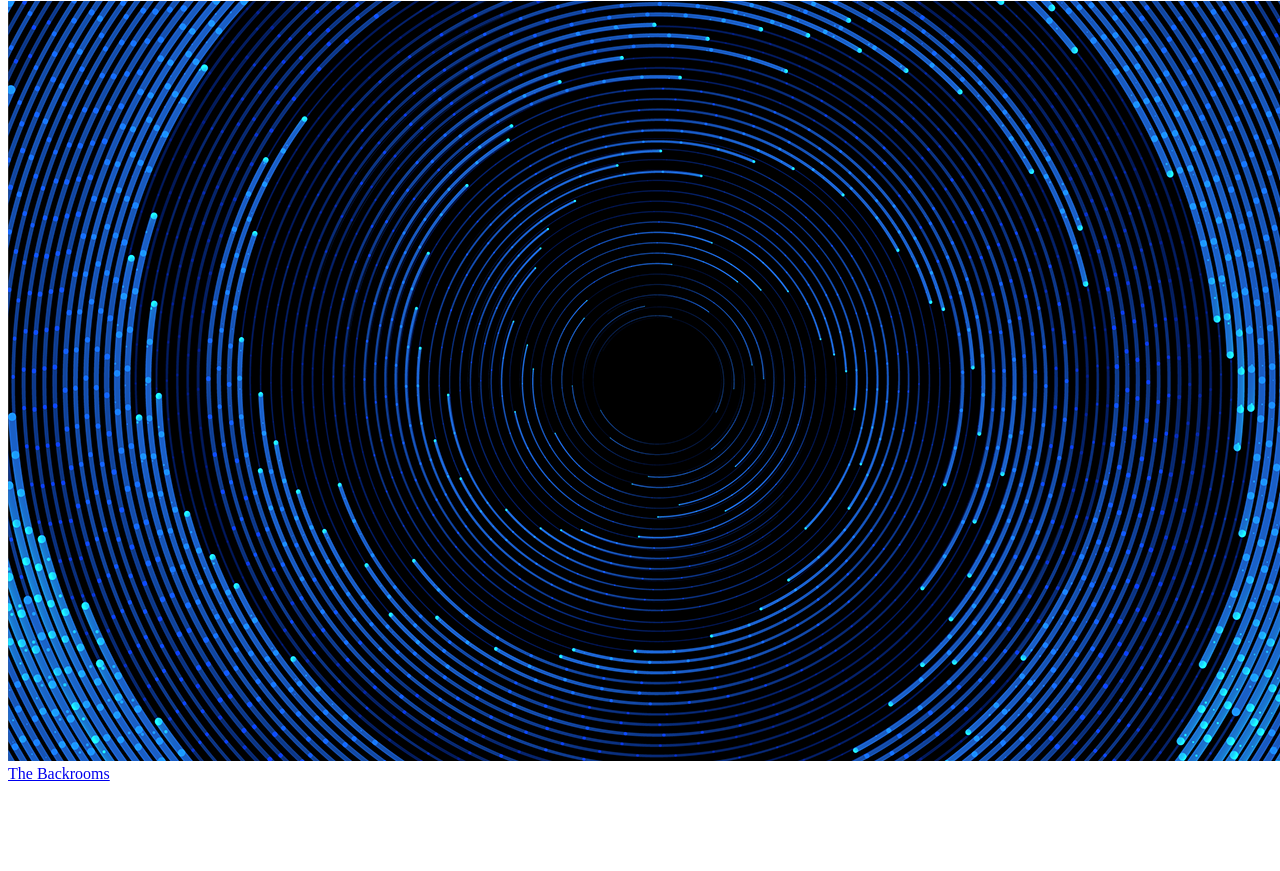
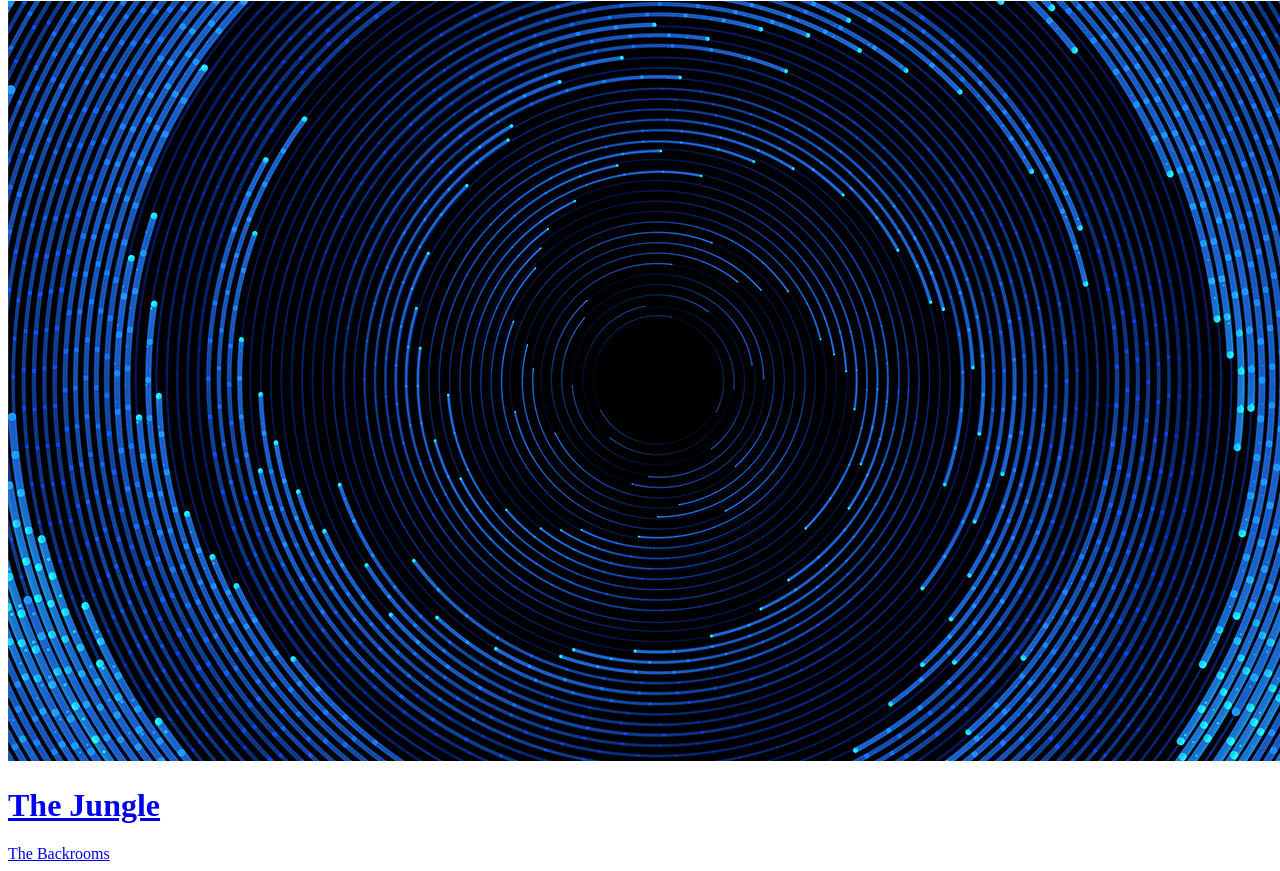
Before and after one commit to airborne-robots/airborne-robots.github.io, a website: page update1point2.html in a window 1280 px wide. Shown: the part 1461-2332 px from the top of the page. Before the commit the page ends 2252 px from the top, so only its background shows below. Drawn offline with Linux system fonts and the light colour scheme.

Commit message:
Update update1point2.html

```diff
--- a/update1point2.html
+++ b/update1point2.html
@@ -50,6 +50,7 @@
       <h2>Enter The Multiverse</h2>
       <a href="./multiverse.html"><img src="vortex.png" alt="The Vortex" width="1300" height="760"></a>
     </div>
+    <h1><a href="./theJungle.html">The Jungle</a></h1>
     <div id="theBackrooms">
       <a href="./theBackrooms.html">The Backrooms</a>
     </div>
```
